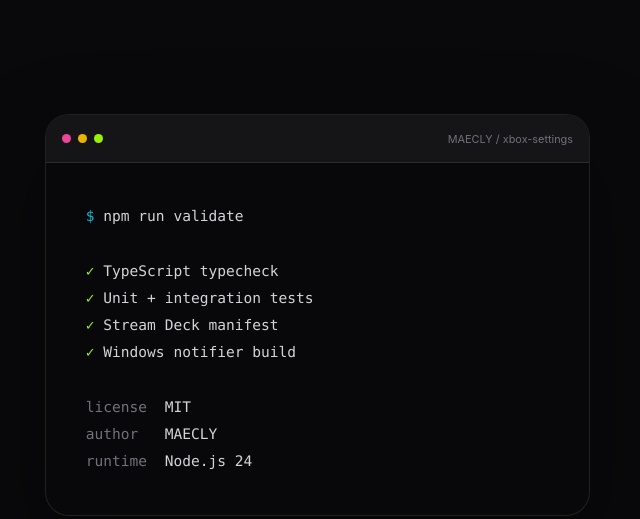
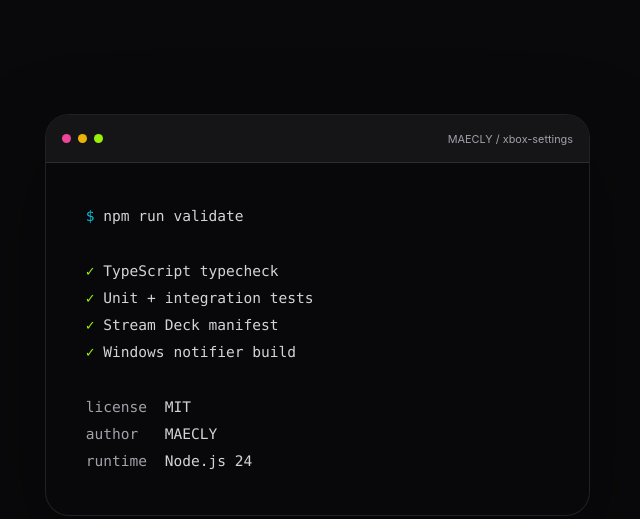
Before and after one commit to MAECLY/gaming-toggles-landing, a plain HTML site: page public/index.html in a window 1280 px wide. Shown: the part 4000-4519 px from the top of the page, 640-1280 px from the left. Drawn offline with Linux system fonts and the light colour scheme; no server answers.

Commit message:
fix: finalize custom domain and accessibility

```diff
--- a/playwright.config.ts
+++ b/playwright.config.ts
@@ -3,6 +3,8 @@ import { defineConfig, devices } from "@playwright/test";
 export default defineConfig({
   testDir: "./tests/e2e",
   fullyParallel: true,
+  workers: process.env.CI ? 2 : 4,
+  timeout: 45_000,
   forbidOnly: Boolean(process.env.CI),
   retries: process.env.CI ? 1 : 0,
   reporter: process.env.CI ? [["list"], ["html", { open: "never" }]] : "list",
--- a/public/assets/styles.css
+++ b/public/assets/styles.css
@@ -176,9 +176,9 @@ h2 { margin: .9rem 0 1.2rem; font-size: clamp(2.7rem,6vw,5.5rem); line-height: .
 .terminal-bar { min-height: 48px; display: flex; gap: .45rem; align-items: center; padding: 0 1rem; border-bottom: 1px solid var(--line); background: #151518; }
 .terminal-bar i { width: 9px; height: 9px; border-radius: 50%; background: #52525b; }
 .terminal-bar i:first-child { background: var(--pink); }.terminal-bar i:nth-child(2) { background: #eab308; }.terminal-bar i:nth-child(3) { background: var(--green-bright); }
-.terminal-bar span { margin-left: auto; color: #71717a; font-size: .68rem; }
+.terminal-bar span { margin-left: auto; color: #a1a1aa; font-size: .68rem; }
 .terminal pre { margin: 0; padding: clamp(1.4rem,4vw,2.5rem); overflow-x: auto; color: #d4d4d8; font-size: clamp(.75rem,1.3vw,.91rem); line-height: 1.8; }
-.cyan { color: var(--cyan); }.green { color: var(--green-bright); }.muted { color: #71717a; }
+.cyan { color: var(--cyan); }.green { color: var(--green-bright); }.muted { color: #a1a1aa; }
 
 .author-section { display: grid; grid-template-columns: auto 1.2fr .8fr; gap: clamp(2rem,5vw,5rem); align-items: center; border-block: 1px solid var(--line); }
 .author-mark { width: clamp(130px,15vw,190px); aspect-ratio: 1; display: grid; place-items: center; border: 1px solid rgba(255,255,255,.14); border-radius: 38px; background: linear-gradient(135deg,var(--cyan),var(--violet) 52%,var(--pink)); box-shadow: 0 30px 90px rgba(124,59,237,.3); font-size: clamp(4rem,8vw,7rem); font-weight: 900; }
```
